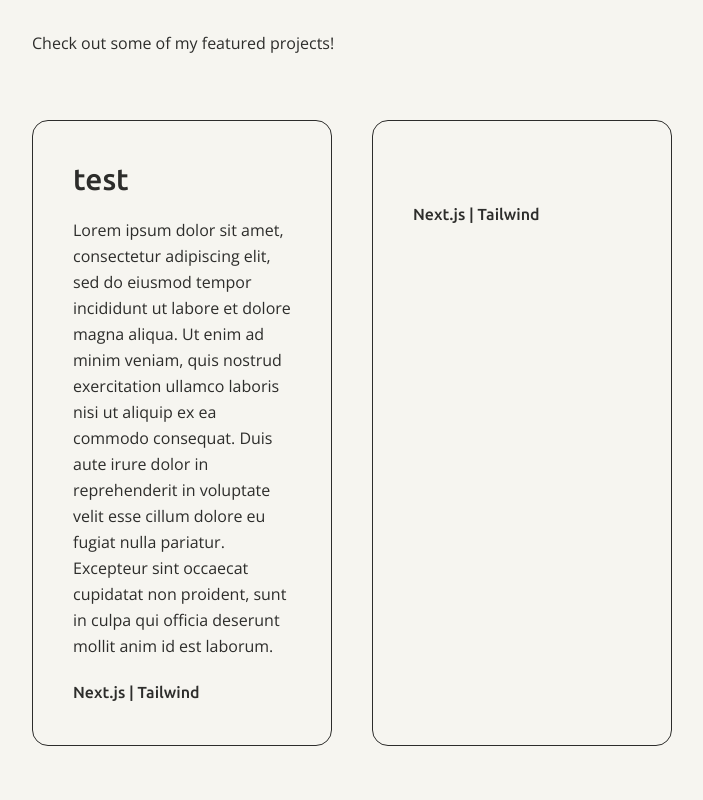
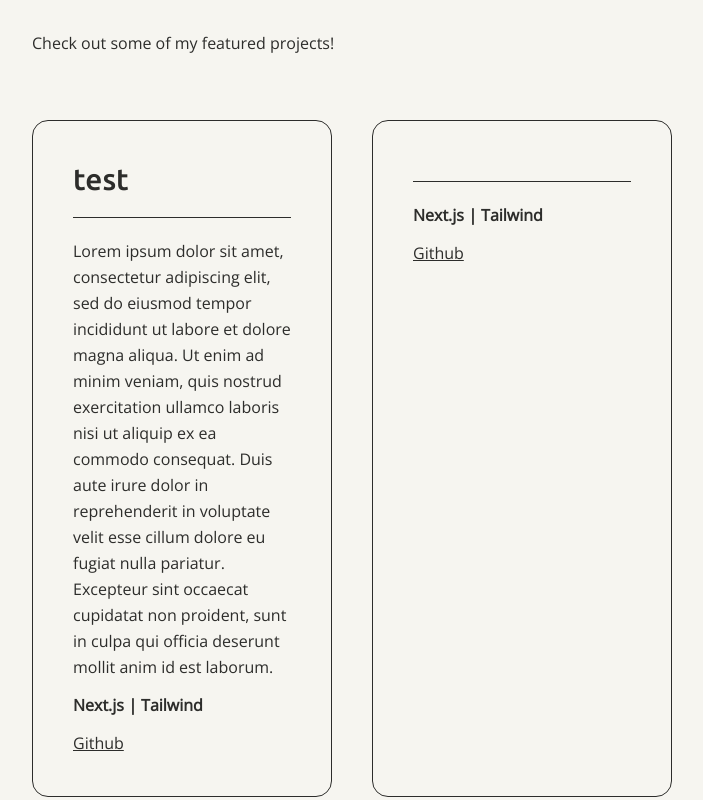
Before and after one commit to kellyhum/portfolio-site, a Next.js app: page / in a window 1280 px wide. Shown: the part 1580-2380 px from the top of the page, without its empty margins (288-991 px from the left). Built offline with nearby package versions, Linux system fonts and the light colour scheme.

Commit message:
added hover effect and test link

```diff
--- a/components/Project.js
+++ b/components/Project.js
@@ -1,9 +1,11 @@
 const Project = ({title, description}) => {
     return (
-        <div className='flex-1 w-full p-10 border rounded-2xl'>
-            <h3 className="text-3xl font-title pb-5">{title}</h3>
-            <p className="pb-5">{description}</p>
-            <h4 className='font-title'>Next.js | Tailwind</h4>
+        <div className='w-full p-10 border rounded-2xl hover:shadow-projectshadow transition-all'>
+            <h3 className="text-3xl font-title">{title}</h3>
+            <hr className="my-5"></hr>
+            <p>{description}</p>
+            <h4 className='font-semibold my-3'>Next.js | Tailwind</h4>
+            <a className="underline underline-offset-1 hover:text-coral transition-colors">Github</a>
         </div>
     );
 }
```
